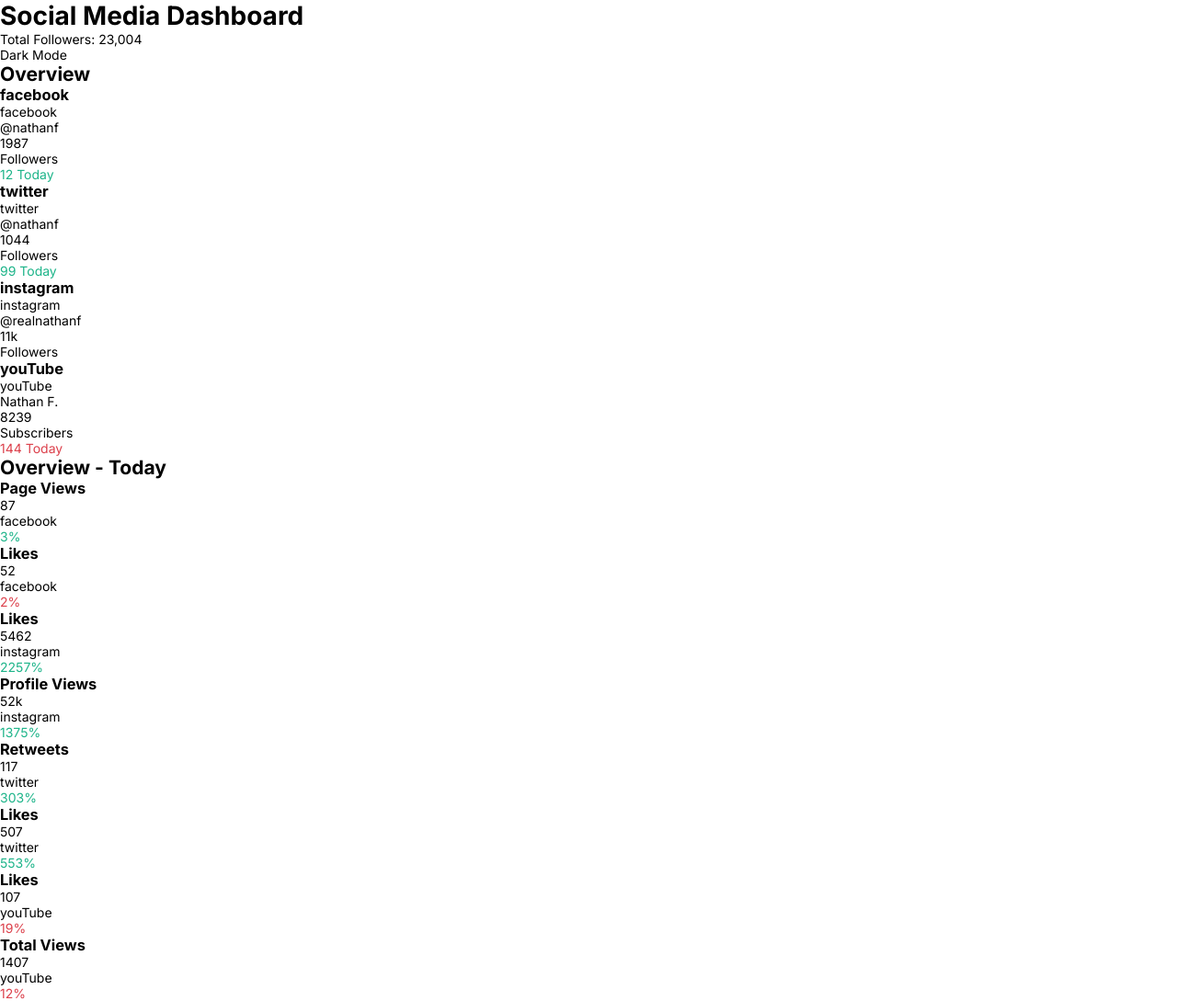
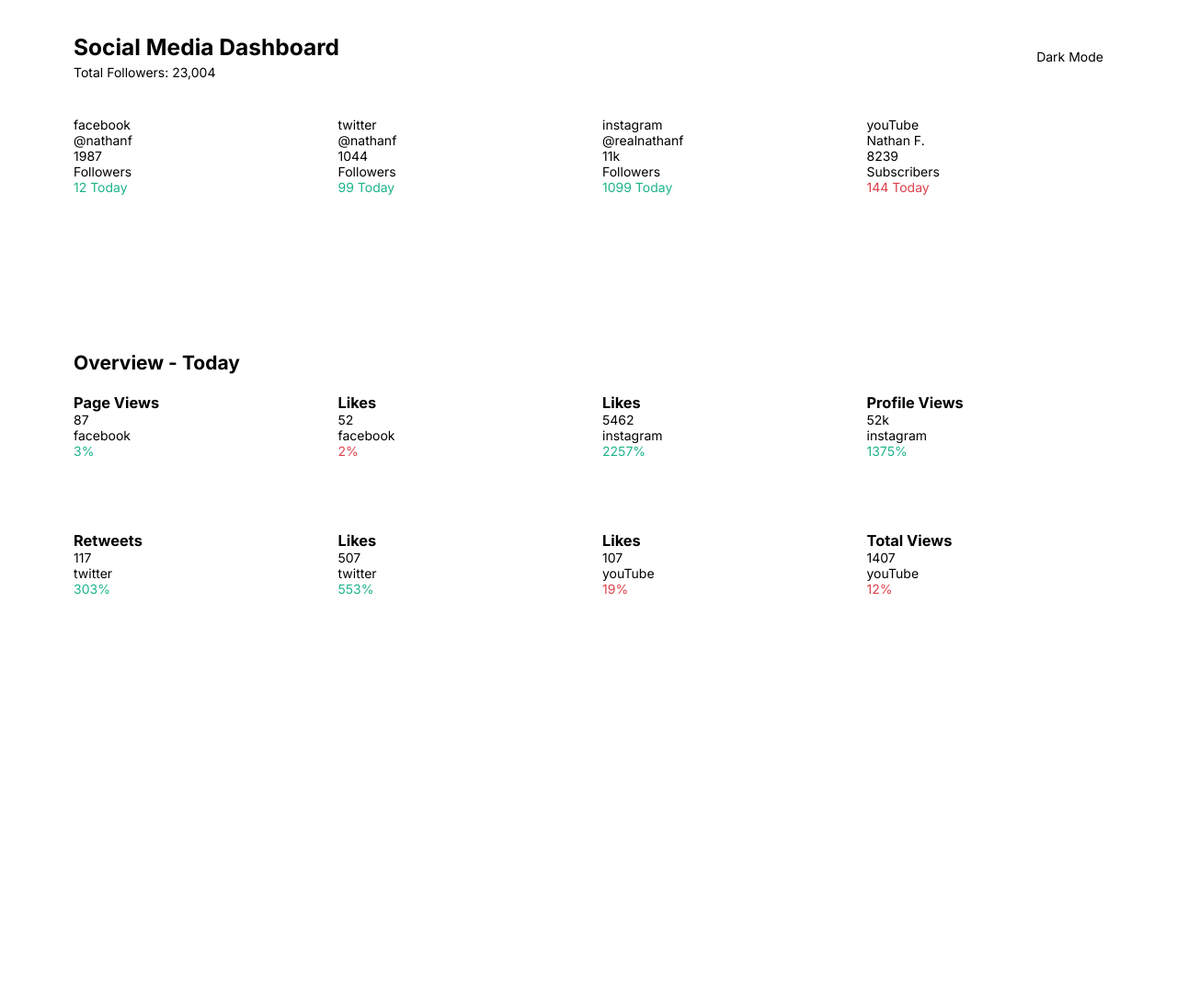
Before and after one commit to yoniakabecky/mini-projects-2, a plain HTML site: page index.html in a window 1280 px wide. Shown: the whole page at 92% size. After the commit the page ends 800 px from the top, so only its background shows below. Drawn offline with Linux system fonts and the light colour scheme.

Commit message:
layout styling

```diff
--- a/index.html
+++ b/index.html
@@ -21,24 +21,30 @@
   </head>
 
   <body>
-    <main>
+    <div id="bg-top"></div>
+
+    <div class="container">
       <header>
+        <div id="title-wrapper">
           <h1>Social Media Dashboard</h1>
-        <span class="total">Total Followers: 23,004</span>
+          <p class="total">Total Followers: 23,004</p>
+        </div>
 
-        <div class="theme-wrapper">
+        <div id="theme-sw-wrapper">
           <span>Dark Mode</span>
           <span class="theme-switch"></span>
         </div>
       </header>
 
+      <main>
         <section class="main-overview">
-        <h2>Overview</h2>
+          <h2 class="non-display">Overview</h2>
 
+          <div class="card-lg-wrapper">
             <div class="card-lg">
               <span class="top-bar facebook"></span>
 
-          <h3>facebook</h3>
+              <h3 class="non-display">facebook</h3>
 
               <div class="account-info">
                 <span class="icons">facebook</span>
@@ -56,7 +62,7 @@
             <div class="card-lg">
               <span class="top-bar twitter"></span>
 
-          <h3>twitter</h3>
+              <h3 class="non-display">twitter</h3>
 
               <div class="account-info">
                 <span class="icons">twitter</span>
@@ -74,7 +80,7 @@
             <div class="card-lg">
               <span class="top-bar instagram"></span>
 
-          <h3>instagram</h3>
+              <h3 class="non-display">instagram</h3>
 
               <div class="account-info">
                 <span class="icons">instagram</span>
@@ -86,13 +92,13 @@
                 <p class="unit">Followers</p>
               </div>
 
-          <div class="increase"></div>
+              <div class="increase">1099 Today</div>
             </div>
 
             <div class="card-lg">
               <span class="top-bar youTube"></span>
 
-          <h3>youTube</h3>
+              <h3 class="non-display">youTube</h3>
 
               <div class="account-info">
                 <span class="icons">youTube</span>
@@ -106,12 +112,13 @@
 
               <div class="decrease">144 Today</div>
             </div>
+          </div>
         </section>
 
         <section class="dayly-overview">
           <h2>Overview - Today</h2>
 
-        <div class="card-wrapper">
+          <div class="card-sm-wrapper">
             <div class="card-sm">
               <h3 class="headline">Page Views</h3>
               <div class="number">87</div>
@@ -170,5 +177,6 @@
           </div>
         </section>
       </main>
+    </div>
   </body>
 </html>
--- a/styles/index.css
+++ b/styles/index.css
@@ -4,9 +4,37 @@
   box-sizing: border-box;
 }
 
-body {
+:root {
+  --increase: hsl(163, 72%, 41%);
+  --decrease: hsl(356, 69%, 56%);
+  --facebook: hsl(208, 92%, 53%);
+  --twitter: hsl(203, 89%, 53%);
+  --instagram: linear gradient hsl(37, 97%, 70%) to hsl(329, 70%, 58%);
+  --youTube: hsl(348, 97%, 39%);
+}
+
+html {
   font-family: "Inter", sans-serif;
   font-size: 14px;
+}
+
+body {
+  position: relative;
+  min-width: 100vw;
+  min-height: 100vh;
+  background: var(--bg);
+  color: var(--text-primary);
+}
+
+#bg-top {
+  position: absolute;
+  top: 0px;
+  left: 0px;
+  width: 100vw;
+  height: 295px;
+  border-radius: 0px 0px 10px 10px;
+  background-color: var(--top-bg);
+  z-index: 0;
 }
 
 .dark-theme {
@@ -27,26 +55,102 @@ body {
   --switch-bg: hsl(230, 22%, 74%);
 }
 
+.container {
+  display: flex;
+  flex-direction: column;
+  position: absolute;
+  top: 0;
+  left: 0;
+  right: 0;
+  margin: 0 auto;
+  max-width: 1120px;
+}
+
+.non-display {
+  display: none;
+}
+
+header {
+  display: flex;
+  justify-content: space-between;
+  padding-top: 36px;
+}
+
+header h1 {
+  font-size: 1.75rem;
+  margin-bottom: 0.25rem;
+}
+
+header .total {
+  color: var(--text-secondary);
+}
+
+#theme-sw-wrapper {
+  align-self: center;
+}
+
+main {
+  overflow: auto;
+}
+
+.card-lg-wrapper {
+  display: grid;
+  grid-template-columns: repeat(auto-fill, minmax(215px, 1fr));
+  column-gap: 30px;
+  row-gap: 25px;
+  margin: 2.875rem auto;
+}
+
+.card-lg {
+  margin: 2.875 auto;
+  height: 215px;
+  background-color: var(--card-bg);
+  border-radius: 5px;
+}
+
+.card-sm-wrapper {
+  display: grid;
+  grid-template-columns: repeat(auto-fill, minmax(215px, 1fr));
+  column-gap: 30px;
+  row-gap: 25px;
+  margin: 1.5rem auto;
+}
+
+.card-sm {
+  height: 125px;
+  background-color: var(--card-bg);
+  border-radius: 5px;
+}
+
 .increase {
-  color: hsl(163, 72%, 41%);
+  color: var(--increase);
 }
 
 .decrease {
-  color: hsl(356, 69%, 56%);
+  color: var(--decrease);
 }
 
-.facebook {
-  background-color: hsl(208, 92%, 53%);
+@media screen and (max-width: 1120px) {
+  .container {
+    padding: 0 1.725rem;
+  }
 }
 
-.twitter {
-  background-color: hsl(203, 89%, 53%);
+@media screen and (max-width: 640px) {
+  header {
+    flex-direction: column;
+  }
+
+  #title-wrapper {
+    padding-bottom: 25px;
+    border-bottom: 1px solid var(--text-secondary);
+  }
+
+  #theme-sw-wrapper {
+    padding: 1rem 0;
+  }
+
+  .card-lg-wrapper {
+    margin-top: 1.725rem;
+  }
 }
-
-.instagram {
-  background-color: linear gradient hsl(37, 97%, 70%) to hsl(329, 70%, 58%);
-}
-
-.youTube {
-  background-color: hsl(348, 97%, 39%);
-}
```
Lines whose indentation alone changed are shown as unchanged.
